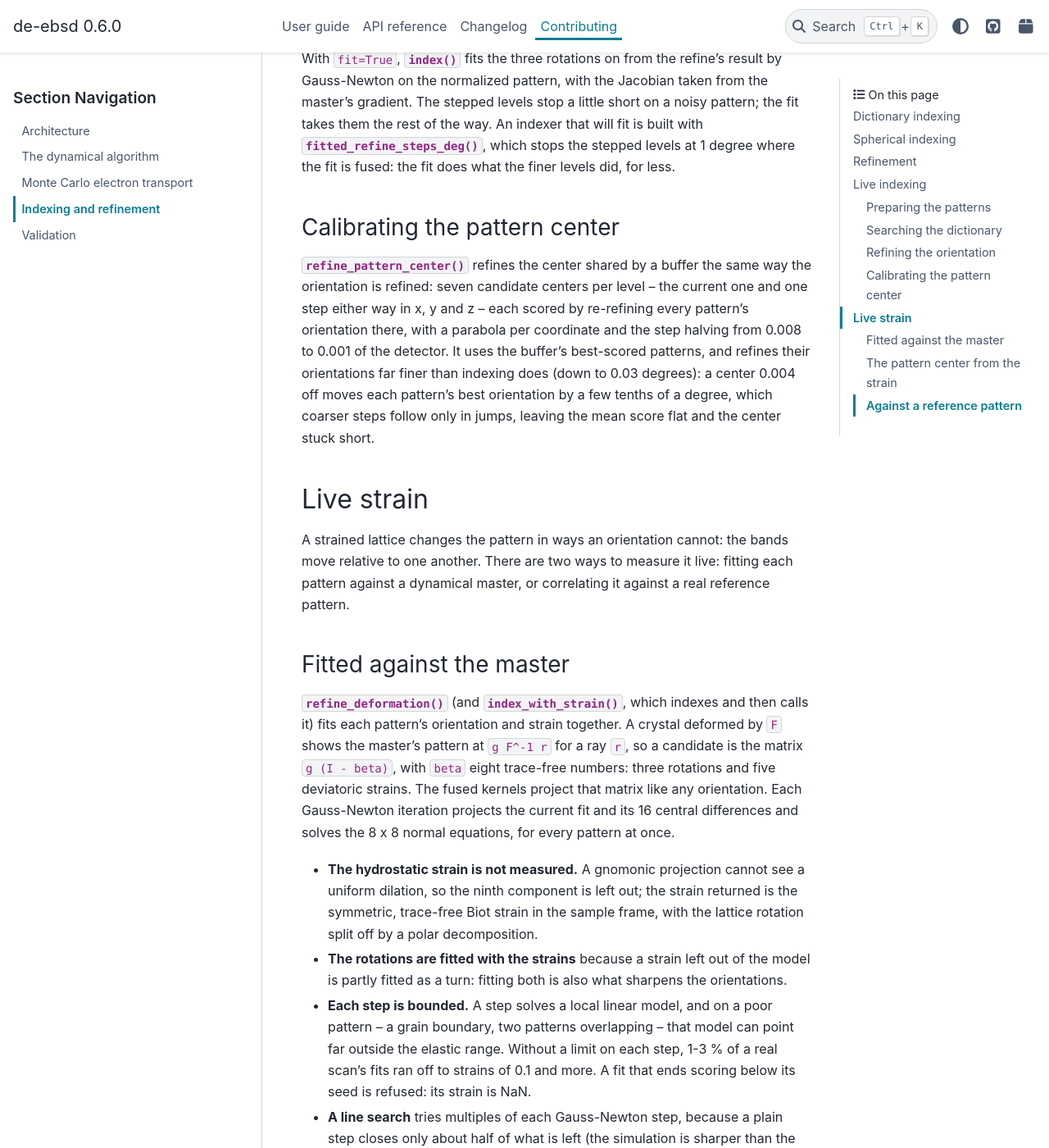
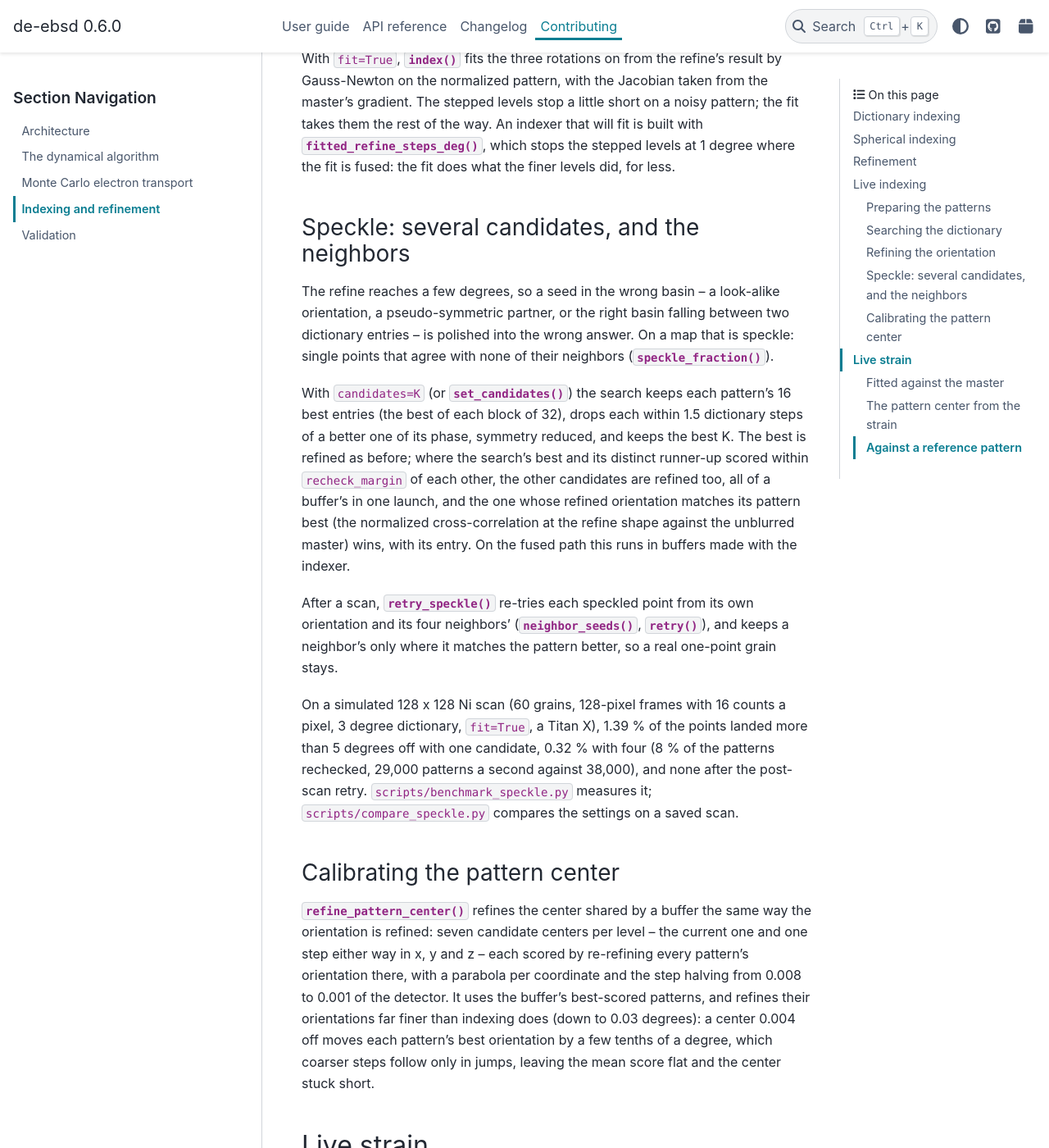
Before and after one commit to directelectron/de-ebsd, a Sphinx documentation site: the page built from docs/dev/indexing.rst, in a window 1280 px wide and 1400 px high, scrolled down 5100 px. Shown: the whole window at 82% size. Built offline with Sphinx 7.4.7 and the PyData theme 0.15.4, drawn with Linux system fonts in a browser that asks for light colours; pages that are not in the unit, such as notebooks, are missing from menus.

Commit message:
Describe the candidates and the post-scan retry in the indexing guide

```diff
--- a/docs/dev/indexing.rst
+++ b/docs/dev/indexing.rst
@@ -183,6 +183,38 @@ An indexer that will fit is built with
 levels at 1 degree where the fit is fused: the fit does what the finer levels
 did, for less.
 
+Speckle: several candidates, and the neighbors
+----------------------------------------------
+
+The refine reaches a few degrees, so a seed in the wrong basin -- a look-alike
+orientation, a pseudo-symmetric partner, or the right basin falling between two
+dictionary entries -- is polished into the wrong answer. On a map that is
+speckle: single points that agree with none of their neighbors
+(:func:`~de_ebsd.index.neighbors.speckle_fraction`).
+
+With ``candidates=K`` (or :meth:`~de_ebsd.index.LiveIndexer.set_candidates`)
+the search keeps each pattern's 16 best entries (the best of each block of 32),
+drops each within 1.5 dictionary steps of a better one of its phase, symmetry
+reduced, and keeps the best K. The best is refined as before; where the search's
+best and its distinct runner-up scored within ``recheck_margin`` of each other,
+the other candidates are refined too, all of a buffer's in one launch, and the
+one whose refined orientation matches its pattern best (the normalized
+cross-correlation at the refine shape against the unblurred master) wins, with
+its entry. On the fused path this runs in buffers made with the indexer.
+
+After a scan, :func:`~de_ebsd.index.live.retry_speckle` re-tries each speckled
+point from its own orientation and its four neighbors'
+(:func:`~de_ebsd.index.neighbors.neighbor_seeds`,
+:meth:`~de_ebsd.index.LiveIndexer.retry`), and keeps a neighbor's only where it
+matches the pattern better, so a real one-point grain stays.
+
+On a simulated 128 x 128 Ni scan (60 grains, 128-pixel frames with 16 counts a
+pixel, 3 degree dictionary, ``fit=True``, a Titan X), 1.39 % of the points
+landed more than 5 degrees off with one candidate, 0.32 % with four (8 % of the
+patterns rechecked, 29,000 patterns a second against 38,000), and none after the
+post-scan retry. ``scripts/benchmark_speckle.py`` measures it;
+``scripts/compare_speckle.py`` compares the settings on a saved scan.
+
 Calibrating the pattern center
 ------------------------------
 
```
